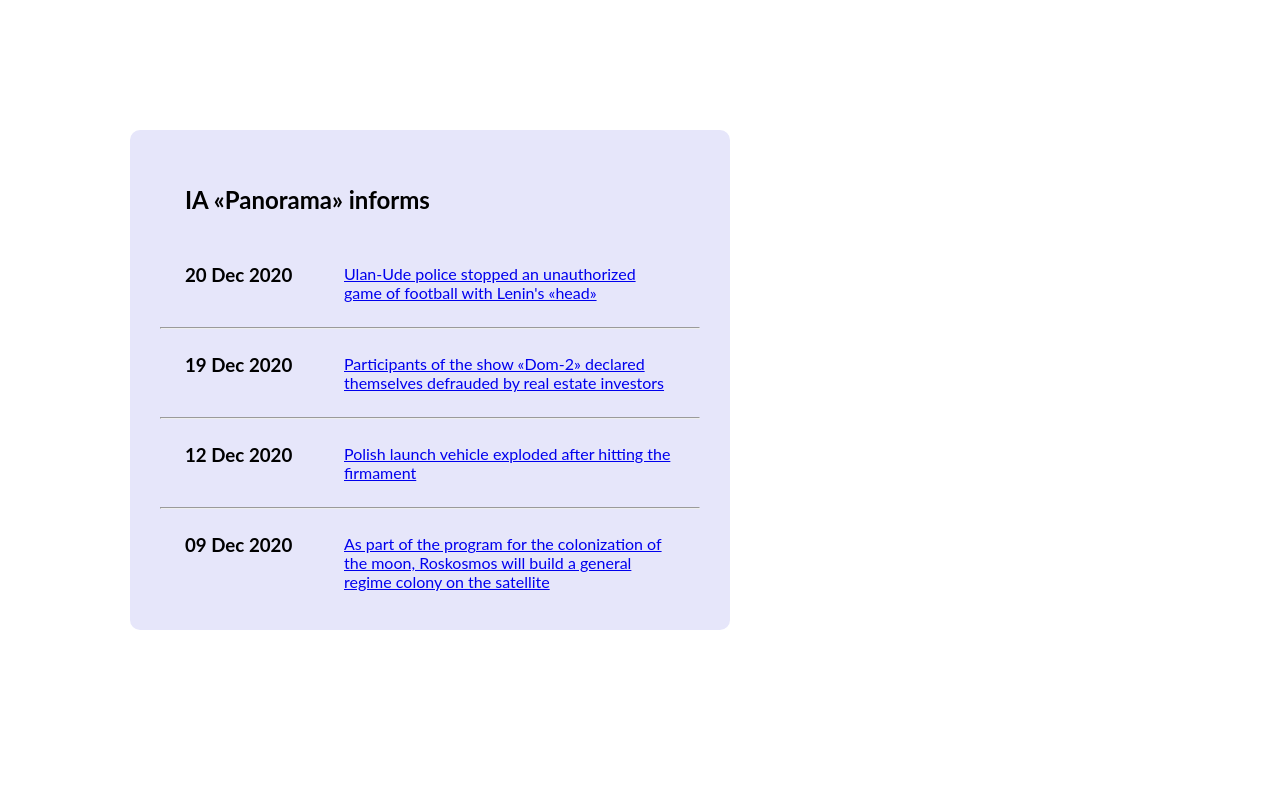
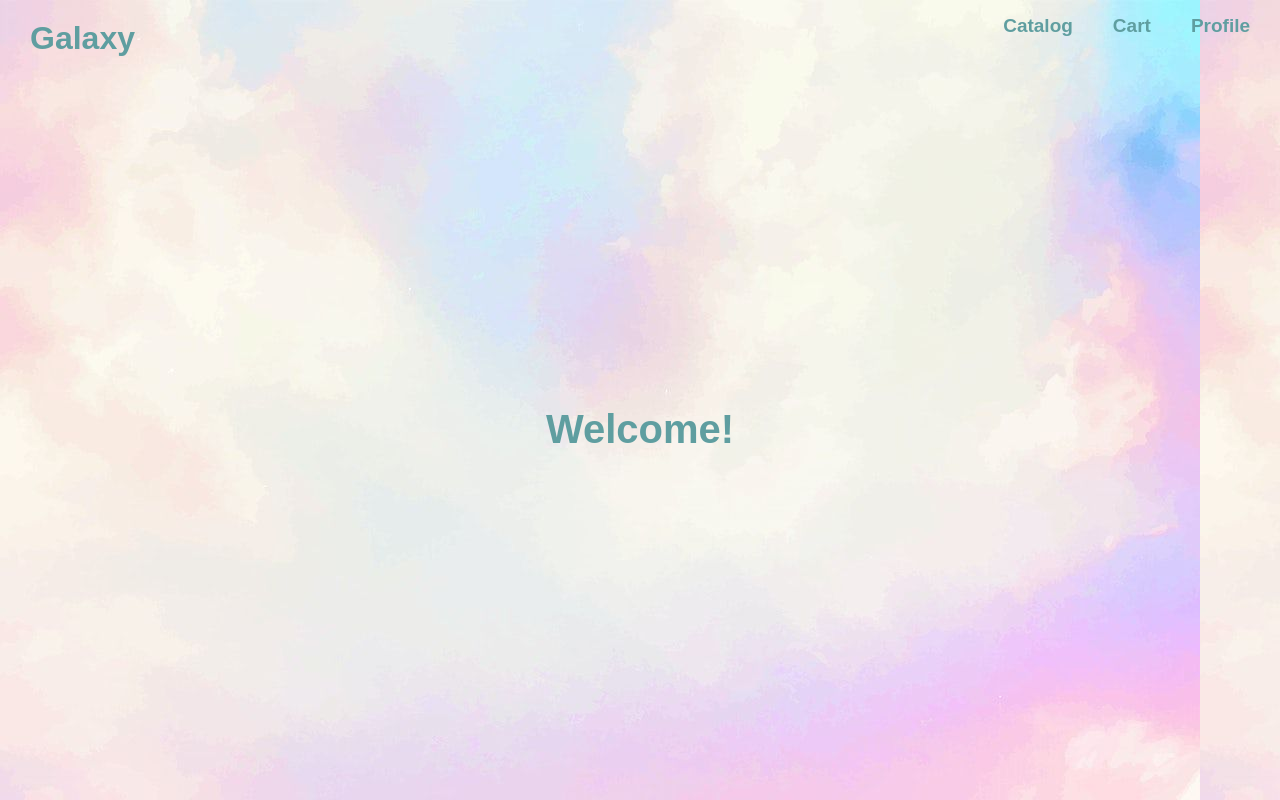
Before and after one commit to zeynebG/algoritmika, a plain HTML site: page index.html in a window 1280 px wide. Drawn offline with Linux system fonts and the light colour scheme.

Commit message:
first commit

```diff
--- a/index.html
+++ b/index.html
@@ -5,32 +5,36 @@
     <meta http-equiv="X-UA-Compatible" content="IE=edge">
     <meta name="viewport" content="width=device-width, initial-scale=1.0">
     <title>Document</title>
-    <link rel="stylesheet" href="./style.css">
+    <script src="./script.js"></script>
 </head>
 <body>
-    <div class="main">
-    <h2>IA «Panorama» informs</h2>
-    <div class="row">
-    <h3>20 Dec 2020</h3>
-    <a href="#">Ulan-Ude police stopped an unauthorized game of football with Lenin's «head»</a>
-    </div>
-    <hr>
-    <div class="row">
-    <h3>19 Dec 2020</h3>
-    <a href="#">Participants of the show «Dom-2» declared themselves defrauded by real estate investors</a>
-    </div>
-    <hr>
-    <div class="row">
-    <h3>12 Dec 2020</h3>
-    <a href="#">Polish launch vehicle exploded after hitting the firmament</a>
-    </div>
-    <hr>
-    <div class="row">
-    <h3>09 Dec 2020</h3>
-    <a href="#">As part of the program for the colonization of the moon, Roskosmos will build a general regime colony on the satellite </a>
-    </div>
-    </div>
-
 
 </body>
 </html>
+<!DOCTYPE html>
+<html lang="en">
+<head>
+    <meta charset="UTF-8">
+    <meta http-equiv="X-UA-Compatible" content="IE=edge">
+    <meta name="viewport" content="width=device-width, initial-scale=1.0">
+    <title>Document</title>
+    <link rel="stylesheet" href="/style.css">
+</head>
+<body>
+    <div class="conrainer">
+<div class="firstRow">
+    <h3 class="heading">Galaxy</h3>
+
+    <ul class="list">
+        <li>Catalog</li>
+        <li>Cart</li>
+        <li>Profile</li>
+    </ul>
+
+</div>
+<div class="centerText">
+    Welcome!
+</div>
+    </div>
+</body>
+</html>
--- a/style.css
+++ b/style.css
@@ -3,36 +3,34 @@
     padding: 0;
     box-sizing: border-box;
 }
-@import url('https://fonts.googleapis.com/css2?family=Lato&family=Roboto&display=swap');
-
-.main{
-    width: 600px;
-    height: 500px;
-    font-family: 'Lato', sans-serif;
-    background-color: lavender;
-    margin: 130px;
-    padding: 30px;
-    border-radius: 10px;
+body{
+    background-image: url(/d86824d90d28c7e10dbba99942d9a4e0.jpg);
+    font-family: Arial, Helvetica, sans-serif;
+    font-weight: 900;
+    margin-left: 30px;
+    margin-right: 30px;
 }
-hr{
-    color: black;
+.heading{
+    color: cadetblue;
+    font-size: 32px;
+    margin-top: 20px;
 }
-.row{
+.list{
+    list-style-type: none;
+    color: cadetblue;
+    font-size: 19px;
     display: flex;
-    justify-content: space-between;
+    gap: 40px;
+    margin-top: 15px;
 
 }
-h3{
-    padding: 10px;
-    margin: 15px;
+.firstRow{
+    display:flex;
+    justify-content: space-between;
 }
-a{
-    display: inline-block;
-    width: 65%;
-    padding: 10px;
-    margin: 15px;
+.centerText{
+    text-align: center;
+    color: cadetblue;
+    font-size: 40px;
+    margin-top: 350px;
 }
-h2{
-    padding: 10px;
-    margin: 15px;
-}
```
Also changed, not shown: d86824d90d28c7e10dbba99942d9a4e0.jpg (added).
